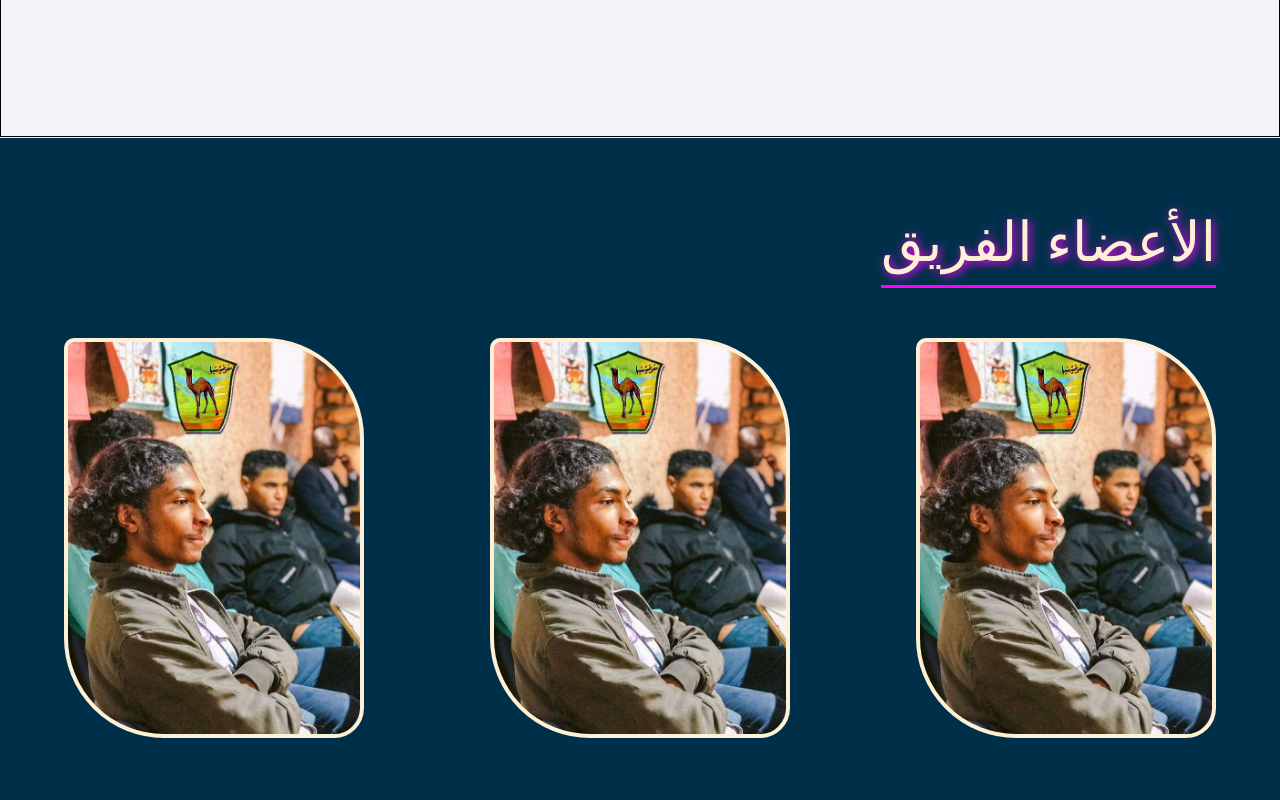
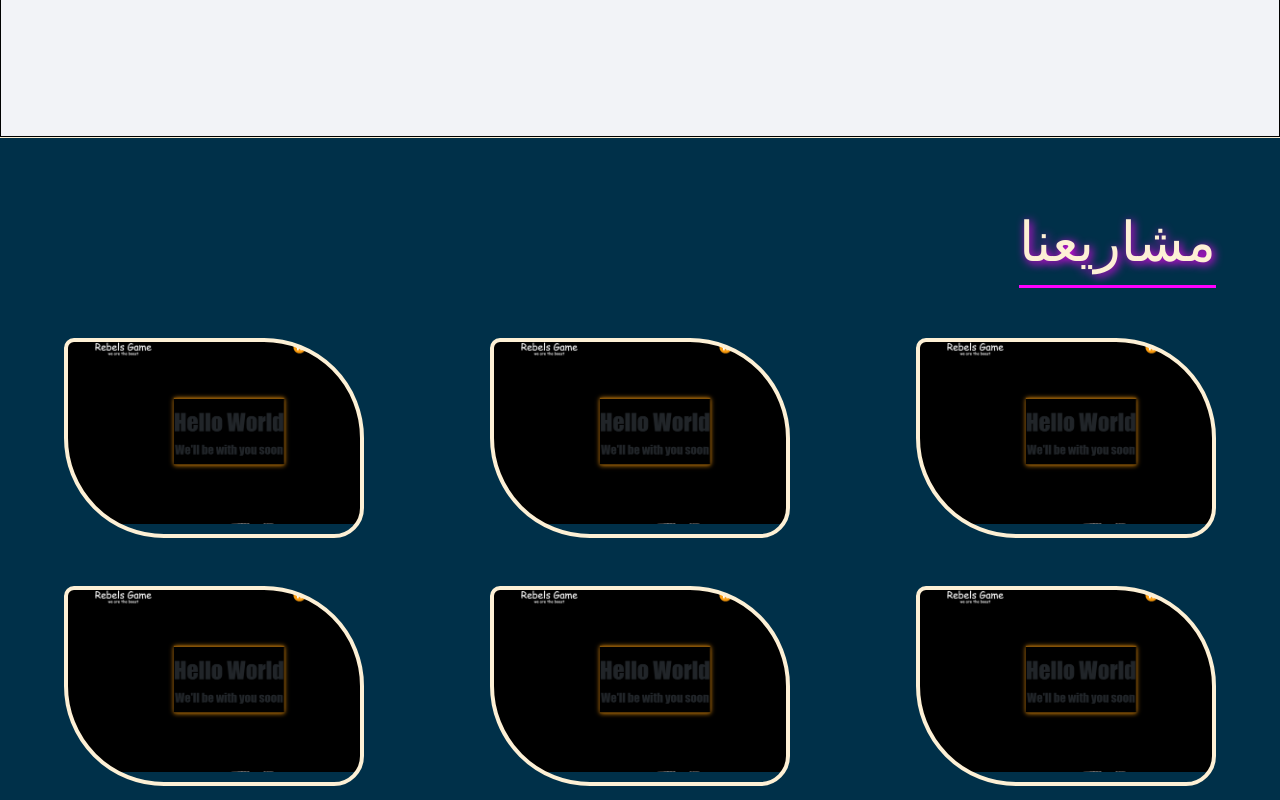
Before and after one commit to al-qaqa/teempage, a plain HTML site: page index.html in a window 1280 px wide. Shown: the part 1480-2280 px from the top of the page. Drawn offline with Linux system fonts and the light colour scheme.

Commit message:
make a project section

```diff
--- a/css/styles.css
+++ b/css/styles.css
@@ -376,31 +376,31 @@ header
     margin-bottom: 50px;
 }
 
-.persons {
+.projects {
     display: flex;
     align-items: center;
     justify-content: space-between;
 }
 
-.person {
+.project {
     overflow: hidden;
     position: relative;
-    height: 400px;
+    height: 200px;
     width: 25%;
     min-width: 300px;
     border: 4px solid var(--Papaya-whip);
     border-radius: 10px 100px 30px;
-    background-image: url(../img/m1.jpg);
-    background-size: 200%;
+    background-image: url(../img/rplz.png);
+    background-size: 110%;
     background-repeat: no-repeat;
     transition: ease-out 1.5s;
 }
 
-.person:hover {
+.project:hover {
     box-shadow: 10px 10px 30px var(--Papaya-whip);
 }
 
-.person::before {
+.project::before {
     content: attr(data-work);
     position: absolute;
     background-color: rgb(0 0 0 / 78%);
@@ -416,48 +416,8 @@ header
     transform: translateX(calc(-100% - 5px));
 }
 
-.person:hover::before {
+.project:hover::before {
     transform: translateX(0);
-}
-
-.social {
-    position: relative;
-    display: flex;
-    align-items: center;
-    justify-content: space-between;
-}
-
-.person a {
-    position: absolute;
-    z-index: -1;
-    border: 2px solid black;
-    border-radius: 50%;
-    top: 300px;
-}
-
-.social a:first-child {
-    left: 40px;
-    transition: ease-out 0.3s;
-}
-
-.social a:nth-child(2) {
-    left: 110px;
-    transition: ease-out 0.3s;
-}
-
-.social a:nth-child(3) {
-    left: 180px;
-    transition: ease-out 0.3s;
-}
-
-.social a:nth-child(4) {
-    left: 250px;
-    transition: ease-out 0.3s;
-}
-
-.person:hover .social a {
-    border: 2px solid var(--Papaya-whip);
-    z-index: 1;
 }
 
 /* end teem */
--- a/index.html
+++ b/index.html
@@ -55,6 +55,8 @@
                             <div class="liquid"></div>
                         </a>
                     </div>
+                </div>
+            </div>
         </header>
         <main>
 
@@ -113,33 +115,37 @@
                     </div>
                 </div>
             </section>
-            <section class="teem-membar" >
-                <div class="title">الأعضاء الفريق</div>
-                <div class="persons" >
-                    <div class="person" data-work="ali habib">
-                        <div class="social">
-                            <a href="#">aaa</a>
-                            <a href="#">aaa</a>
-                            <a href="#">aaa</a>
-                            <a href="#">aaa</a>
+            <section class="teem-membar">
+                <div class="title">مشاريعنا</div>
+                <div class="projects">
+                    <a href="./projicts/rplz_V1/rplz.html">
+                        <div class="project" data-work="rplz game">
                         </div>
-                    </div>
-                    <div class="person" data-work="ali habib">
-                        <div class="social">
-                            <a href="#">aaa</a>
-                            <a href="#">aaa</a>
-                            <a href="#">aaa</a>
-                            <a href="#">aaa</a>
+                    </a>
+                    <a href="#">
+                        <div class="project" data-work="ali habib">
                         </div>
-                    </div>
-                    <div class="person" data-work="ali habib">
-                        <div class="social">
-                            <a href="#">aaa</a>
-                            <a href="#">aaa</a>
-                            <a href="#">aaa</a>
-                            <a href="#">aaa</a>
+                    </a>
+                    <a href="#">
+                        <div class="project" data-work="ali habib">
                         </div>
-                    </div>
+                    </a>
+                </div>
+                <br>
+                <br>
+                <div class="projects">
+                    <a href="#">
+                        <div class="project" data-work="ali habib">
+                        </div>
+                    </a>
+                    <a href="#">
+                        <div class="project" data-work="ali habib">
+                        </div>
+                    </a>
+                    <a href="#">
+                        <div class="project" data-work="ali habib">
+                        </div>
+                    </a>
                 </div>
             </section>
             <!-- end test -->
```
Also changed, not shown: img/rplz.png (added).
